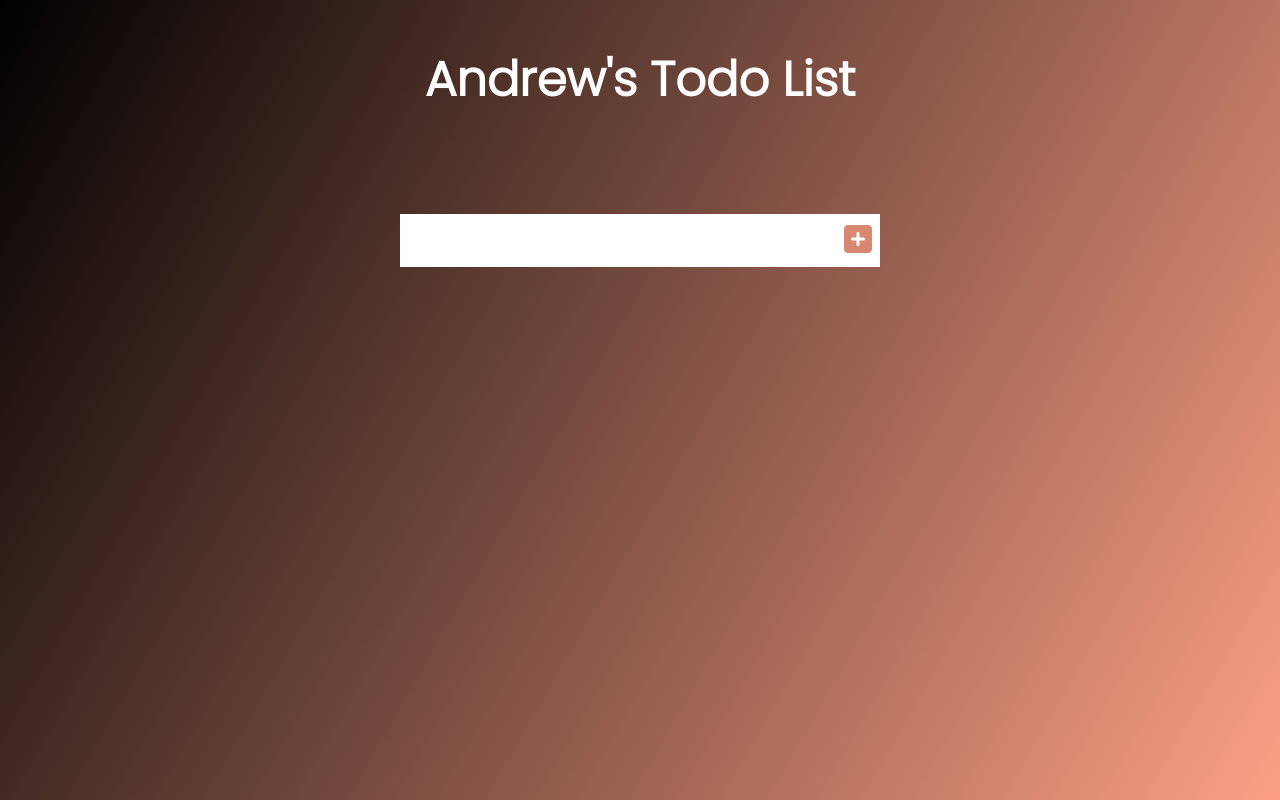
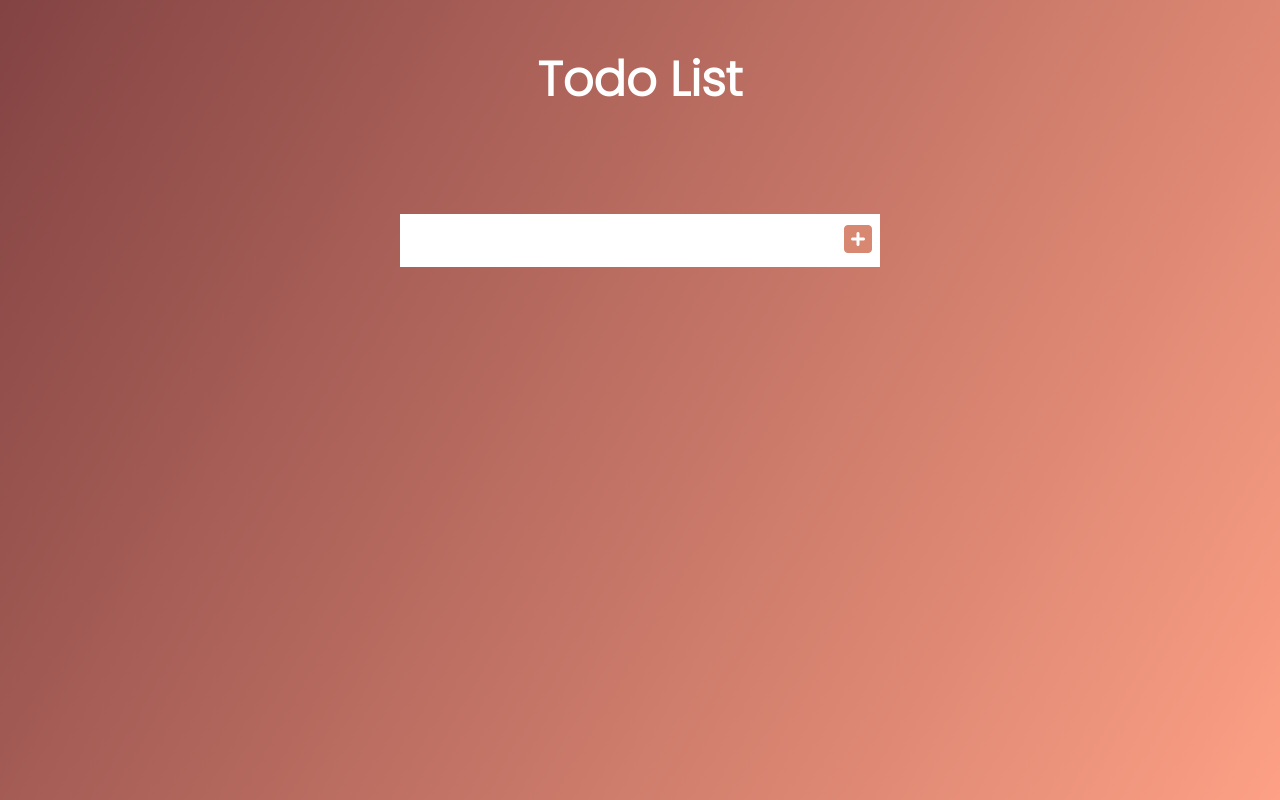
Before and after one commit to andrewc411/ToDoList, a plain HTML site: page index.html in a window 1280 px wide. Drawn offline with Linux system fonts and the light colour scheme.

Commit message:
changed name; changed styling

```diff
--- a/index.html
+++ b/index.html
@@ -22,7 +22,7 @@
   </head>
   <body>
     <header>
-      <h1>Andrew's Todo List</h1>
+      <h1>Todo List</h1>
     </header>
     <form>
       <input type="text" class="todo-input" />
--- a/style.css
+++ b/style.css
@@ -5,7 +5,7 @@
 }
 
 body{
-    background-image: linear-gradient(120deg,rgb(0, 0, 0),#fda085);
+    background-image: linear-gradient(120deg,rgb(131, 67, 67),#fda085);
     color: white;
     font-family: "Poppins", sans-serif;
     min-height: 100vh;
```
